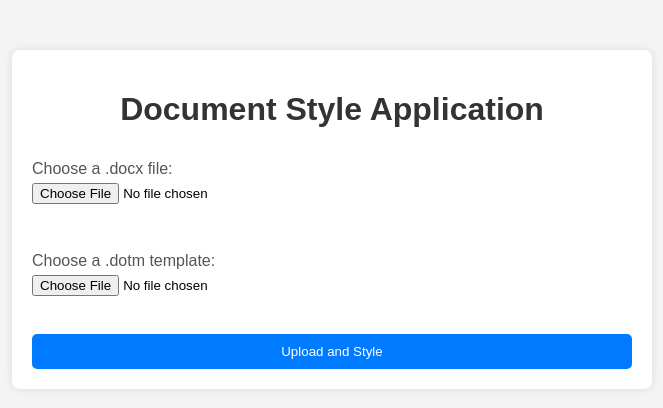
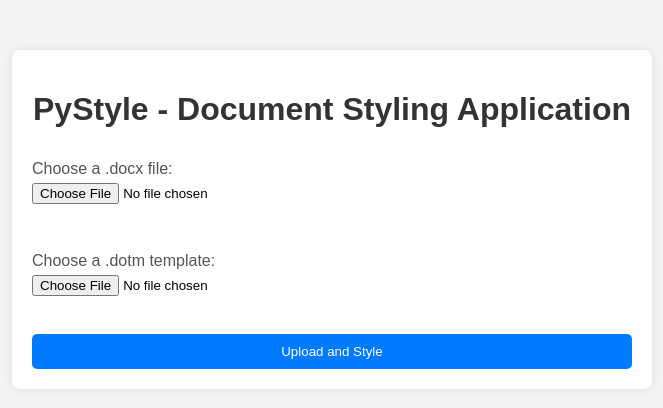
Before and after one commit to gaurgv/PyStyle, a Flask app: page / in a window 1280 px wide. Shown: the top 408 px of the page, without its empty margins (308-971 px from the left). Run offline with Flask 3, Linux system fonts and the light colour scheme.

Commit message:
Tweaks in landing page

```diff
--- a/app.py
+++ b/app.py
@@ -30,6 +30,7 @@ def upload_file():
 
 def process_document(doc_path, template_path):
     doc = Document(doc_path)
+    #keywords_file_path = os.path.join(app.config['UPLOAD_FOLDER'], 'keyword_list.txt')
     book_id = os.path.basename(doc_path).split('_')[0]
     chapter_number = doc.paragraphs[0].text.strip()
     # Initialize a counter for figure numbers
@@ -103,19 +104,21 @@ def process_document(doc_path, template_path):
             # Increment the figure counter
             figure_counter += 1
 
-    identify_and_style_keywords(doc)
+    #identify_and_style_keywords(doc, keywords_file_path)
     styled_doc_path = os.path.join(app.config['UPLOAD_FOLDER'], 'styled_' + os.path.basename(doc_path))
     doc.save(styled_doc_path)
     return styled_doc_path
 
-def identify_and_style_keywords(doc):
-    # Define the keyword style
+def identify_and_style_keywords(doc, keywords_file_path):
+    # Load keywords
+    with open(keywords_file_path, 'r') as f:
+        keywords_set = set(line.strip() for line in f if line.strip())
+
     keyword_style = "CS - KeyWord [PACKT]"
 
-    # Define the regex pattern for keywords
+    # Regex pattern for keywords
     keyword_pattern = re.compile(r'\b([A-Za-z\s]+)\s\(([A-Z]+)\)')
 
-    # Iterate through paragraphs
     for para in doc.paragraphs:
         matches = keyword_pattern.finditer(para.text)
         if matches:
@@ -128,19 +131,23 @@ def identify_and_style_keywords(doc):
                 full_term_start, full_term_end = match.span(1)  # Span of the full term
                 abbr_start, abbr_end = match.span(2)  # Span of the abbreviation
 
+                # Combine the full term and abbreviation
+                keyword = f"{match.group(1)} ({match.group(2)})"
+
                 # Add text before the match
                 if cursor < full_term_start:
                     para.add_run(original_text[cursor:full_term_start])
 
-                # Add the full term with the keyword style
-                full_term_run = para.add_run(original_text[full_term_start:full_term_end])
-                full_term_run.style = keyword_style
+                # Apply the style
+                if keyword in keywords_set:
+                    full_term_run = para.add_run(original_text[full_term_start:full_term_end])
+                    full_term_run.style = keyword_style
+                    abbr_run = para.add_run(original_text[abbr_start - 1:abbr_end + 1])  # Include parentheses
+                    abbr_run.style = keyword_style
+                else:
+                    # Normal text style if no match
+                    para.add_run(original_text[full_term_start:abbr_end + 1])
 
-                # Add the abbreviation with the keyword style
-                abbr_run = para.add_run(original_text[abbr_start - 1:abbr_end + 1])  # Include parentheses
-                abbr_run.style = keyword_style
-
-                # Update the cursor
                 cursor = abbr_end + 1
 
             # Add remaining text after the last match
--- a/templates/index.html
+++ b/templates/index.html
@@ -8,7 +8,7 @@
 </head>
 <body>
     <div class="container">
-        <h1>Document Style Application</h1>
+        <h1>PyStyle - Document Styling Application</h1>
         <form action="/upload" method="post" enctype="multipart/form-data">
             <label for="doc">Choose a .docx file:</label>
             <input type="file" id="doc" name="doc" accept=".docx" required>
```
